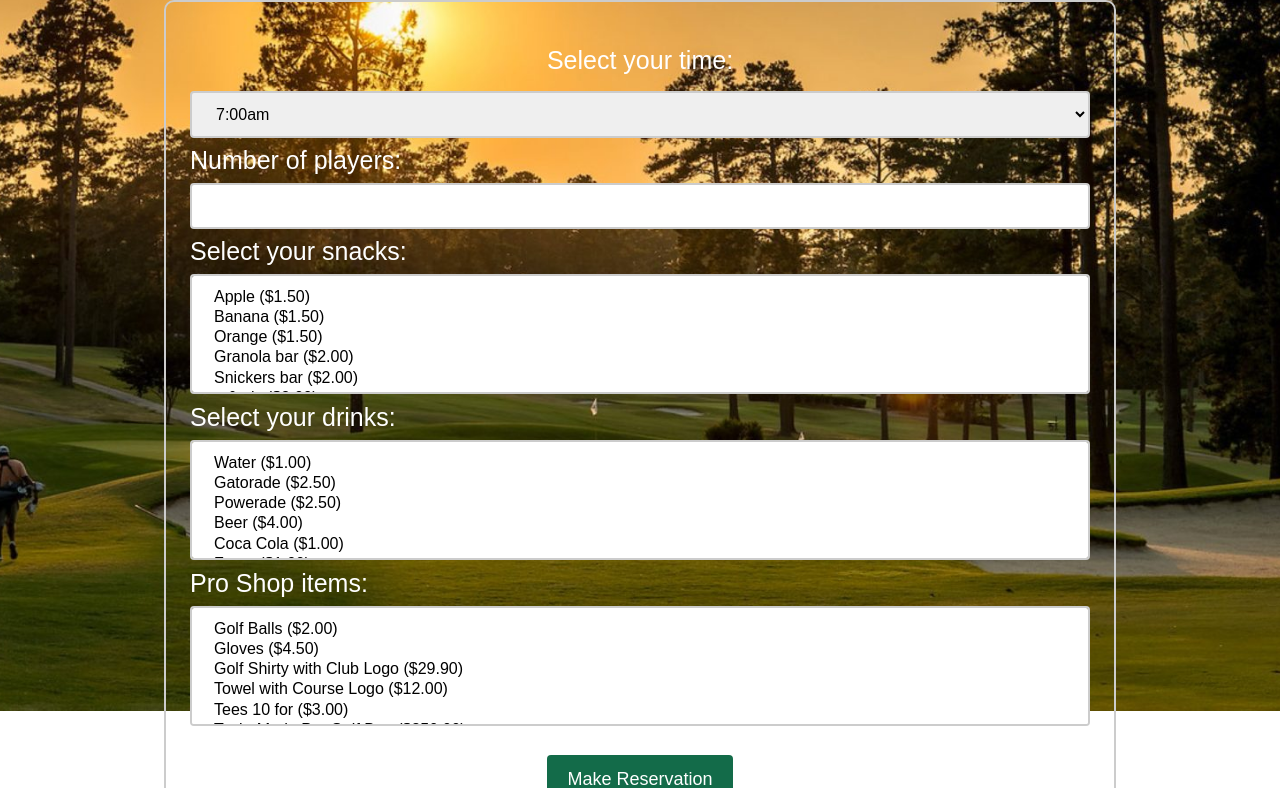
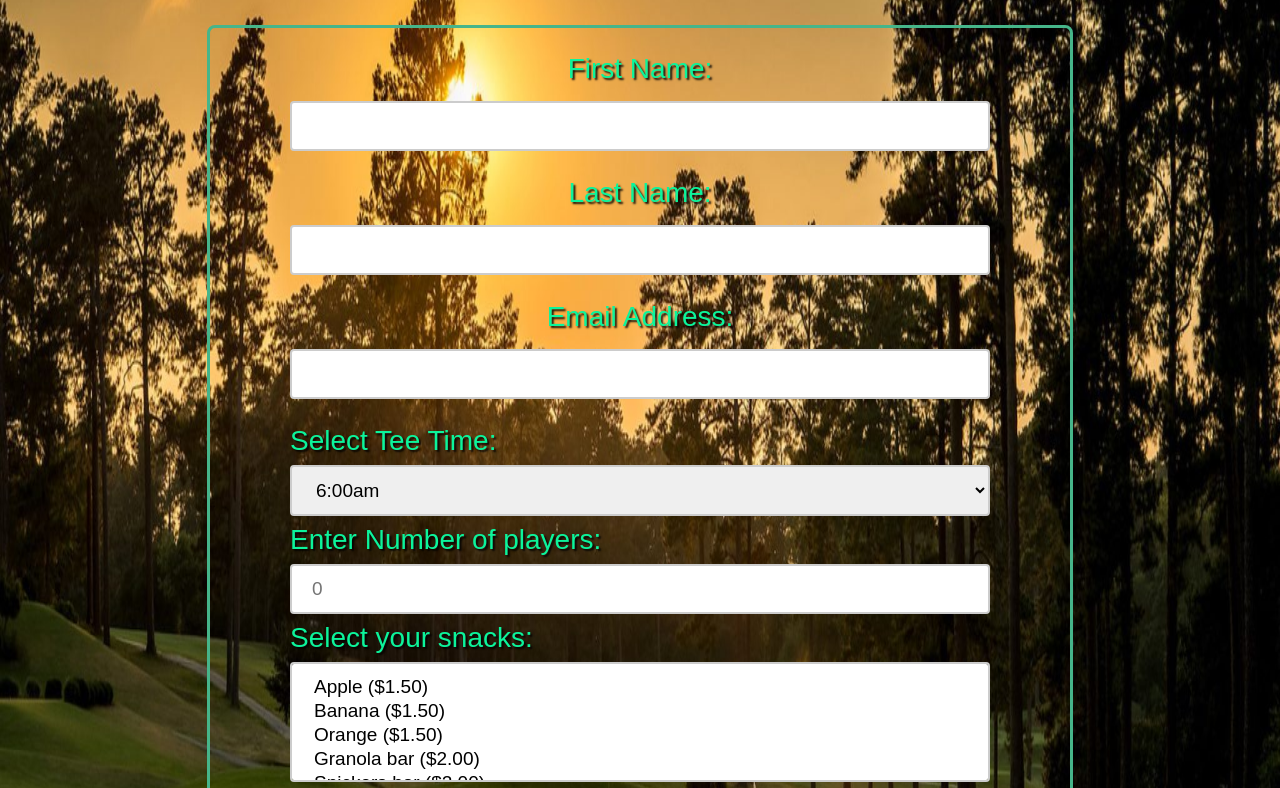
Before and after one commit to FernandoDLT/100hrs-Golf-Res-app, a website with bundled scripts: page index.html in a window 1280 px wide. Shown: the part 124-912 px from the top of the page. Built offline with nearby package versions, Linux system fonts and the light colour scheme.

Commit message:
added golf course res site

```diff
--- a/index.html
+++ b/index.html
@@ -11,10 +11,21 @@
 	<h1>Golf Course Tee Time Reservation</h1>
   <div class="container">
 		<form>
-			<label for="time">Select your time:</label>
-			<select id="time" name="time">
-				<option value="9:00am">7:00am</option>
-				<option value="9:00am">8:00am</option>
+			<label for="fname">First Name: </label>
+			<input type="text" id="fname" name="fname"><br>
+
+			<label for="lname">Last Name: </label>
+			<input type="text" id="lname" name="lname"><br>
+
+			<label for="email">Email Address: </label>
+			<input type="email" id="email" name="email"><br>
+		</form>
+
+			<label for="teeTime">Select Tee Time: </label>
+			<select id="teeTime" name="teeTime">
+				<option value="7:00am">6:00am</option>
+					<option value="7:00am">7:00am</option>
+					<option value="8:00am">8:00am</option>
 					<option value="9:00am">9:00am</option>
 					<option value="10:00am">10:00am</option>
 					<option value="11:00am">11:00am</option>
@@ -24,33 +35,9 @@
 					<option value="3:00pm">3:00pm</option>
 					<option value="4:00pm">4:00pm</option>
 				</select>
-      <section>
-			<label for="players">Number of players: </label>
-			<input type="number" id="players" name="players" min="1" max="">
 
-      <!-- <label for="drinks">Select your drinks:</label>
-      <select id="drinks" name="drinks" multiple>
-      <option value="water">Water ($1.00)</option>
-      <label for="water-quantity"></label>
-      <input type="number" id="water-quantity" name="water-quantity" min="0" max="10" value="0"><br>
-
-      <option value="soda">Soda ($2.00)</option>
-      <label for="soda-quantity">Quantity:</label>
-      <input type="number" id="soda-quantity" name="soda-quantity" min="0" max="10" value="0"><br>
-
-      <option value="juice">Juice ($2.50)</option>
-      <label for="juice-quantity">Quantity:</label>
-      <input type="number" id="juice-quantity" name="juice-quantity" min="0" max="10" value="0"><br>
-
-      <option value="beer">Beer ($5.00)</option>
-      <label for="beer-quantity">Quantity:</label>
-      <input type="number" id="beer-quantity" name="beer-quantity" min="0" max="10" value="0"><br>
-
-      <option value="wine">Wine ($7.00)</option>
-      <label for="wine-quantity">Quantity:</label>
-      <input type="number" id="wine-quantity" name="wine-quantity" min="0" max="10" value="0"><br>
-    </select> -->
-
+				<label for="players">Enter Number of players: </label>
+				<input type="number" id="players" placeholder="0" name="players" min="1" max="12">
 
 				<label for="snacks">Select your snacks:</label>
 				<select id="snacks" name="snacks" multiple>
@@ -65,9 +52,6 @@
 					<option value="corn-nuts">Corn nuts ($2.00)</option>
 				</select>
 
-      <!-- <label for="drinks-quantity">Quantity:</label>
-      <input type="number" id="drinks-quantity" name="drinks-quantity" min="0" max="10"> -->
-
 			<label for="drinks">Select your drinks:</label>
 			<select id="drinks" name="drinks" multiple>
 				<option value="water">Water ($1.00)</option>
@@ -79,9 +63,11 @@
 				<option value="soda">Club Soda ($1.00)</option>
 				<option value="soda">Root Beer ($1.00)</option>
 			</select>
+			<!-- <label for="drinks-quantity">Quantity:</label>
+			<input type="number" id="drinks-quantity" name="drinks-quantity" min="0" max="10"> -->
 
-			<label for="equipment">Pro Shop items:</label>
-			<select id="drinks" name="drinks" multiple>
+			<label for="equipment">From the Pro Shop:</label>
+			<select id="proItems" name="proItems" multiple>
 				<option value="golf-balls">Golf Balls ($2.00)</option>
 				<option value="gloves">Gloves ($4.50)</option>
 				<option value="gloves">Golf Shirty with Club Logo ($29.90)</option>
--- a/server.js
+++ b/server.js
@@ -5,4 +5,4 @@ const PORT = process.env.PORT || 3000;
 
 app.listen(PORT, () => {
   console.log(`Server listening on port ${PORT}`);
-});
+});pm
--- a/styles.css
+++ b/styles.css
@@ -1,46 +1,30 @@
-/* body {
-  background-image: url('golf-course.jpg');
-  height: auto;
-  background-size: cover;
-  background-repeat: no-repeat;
-  background-position: center;
-} */
-
-/* .container {
-  max-width: 600px;
-  margin: auto;
-  padding: 20px;
-  border: 2px solid #ddd;
-  border-radius: 10px;
-  box-shadow: 0 0 10px rgba(0, 0, 0, 0.1);
-} */
-
 * body {
   font-family: 'Montserrat', sans-serif;
   background-image: url('golf-course.jpg');
-  height: 100vh;
-  background-size: cover;
+  /* height: 100vh; */
+  background-size: 100% 100%;
   background-repeat: no-repeat;
   background-position: center;
 }
 
+h1 {
+  color:  #0cf49b;
+  text-align: center;
+  font-size: 60px;
+  text-shadow: 4px 2px 2px rgba(0, 0, 0, 0.9);
+}
+
 .container {
-  max-width: 900px;
+  max-width: 700px;
   margin: auto;
   margin-top: 2%;
-  padding: 24px;
-  border: 2px solid #ccc;
-  border-radius: 10px;
+  padding: 5px 80px 25px;
+  border: 3px solid #46b58a;
+  border-radius: 8px;
   background-size: cover;
 }
 
-h1 {
-  color:  #46b58a;
-  text-align: center;
-  font-size: 40px;
-  padding-top: 2%;
-  text-shadow: 2px 2px 2px rgba(0, 0, 0, 0.9);
-}
+/* rest of the CSS code remains the same */
 
 form {
   display: flex;
@@ -50,8 +34,10 @@ form {
 }
 
 label {
-  color: #ffffff;
-  font-size: 25px;
+  text-align: left;
+  color: #0cf49b;
+  font-size: 28px;
+  text-shadow: 2px 2px 2px rgba(0, 0, 0, 0.9);
   margin-bottom: 8px;
 }
 
@@ -62,7 +48,11 @@ select, input {
   box-sizing: border-box;
   border: 2px solid #cccccc;
   border-radius: 4px;
-  font-size: 16px;
+  font-size: 19px;
+}
+
+select, input:hover {
+  cursor: pointer;
 }
 
 select[multiple] {
@@ -86,60 +76,3 @@ button {
 button:hover {
   background-color: #3e8e41;
 }
-
-
-
-/* * {
-	box-sizing: border-box;
-}
-
-body {
-	font-family: Arial, sans-serif;
-	margin: 0;
-	padding: 0;
-}
-
-.container {
-	max-width: 600px;
-	margin: 0 auto;
-	padding: 20px;
-}
-
-h1 {
-	text-align: center;
-}
-
-form {
-	display: flex;
-	flex-direction: column;
-}
-
-label {
-	margin-top: 10px;
-}
-
-select,
-input[type="number"] {
-	padding: 10px;
-	margin-top: 5px;
-	border: none;
-	border-radius: 5px;
-}
-
-select[multiple] {
-	height: 100px;
-}
-
-button {
-	margin-top: 20px;
-	padding: 10px 20px;
-	background-color: #4CAF50;
-	color: white;
-	border: none;
-	border-radius: 5px;
-	cursor: pointer;
-}
-
-button:hover {
-	background-color: #3E8E41;
-} */
```
Also changed, not shown: 1 other file. Lines whose indentation alone changed are shown as unchanged.
